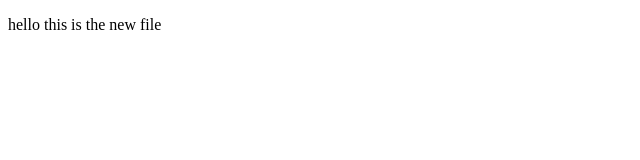
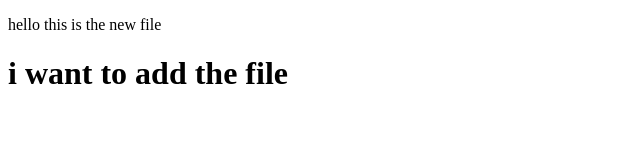
Before and after one commit to cyber-teamguru/Anilji, a plain HTML site: page index.html in a window 1280 px wide. Shown: the whole page, without its empty margins (0-640 px from the left). Drawn offline with Linux system fonts and the light colour scheme.

Commit message:
add the h1 line

```diff
--- a/index.html
+++ b/index.html
@@ -7,5 +7,6 @@
 </head>
 <body>
     <p>hello this is the new file </p>
+    <h1>i want to add the file</h1>
 </body>
 </html>
```
